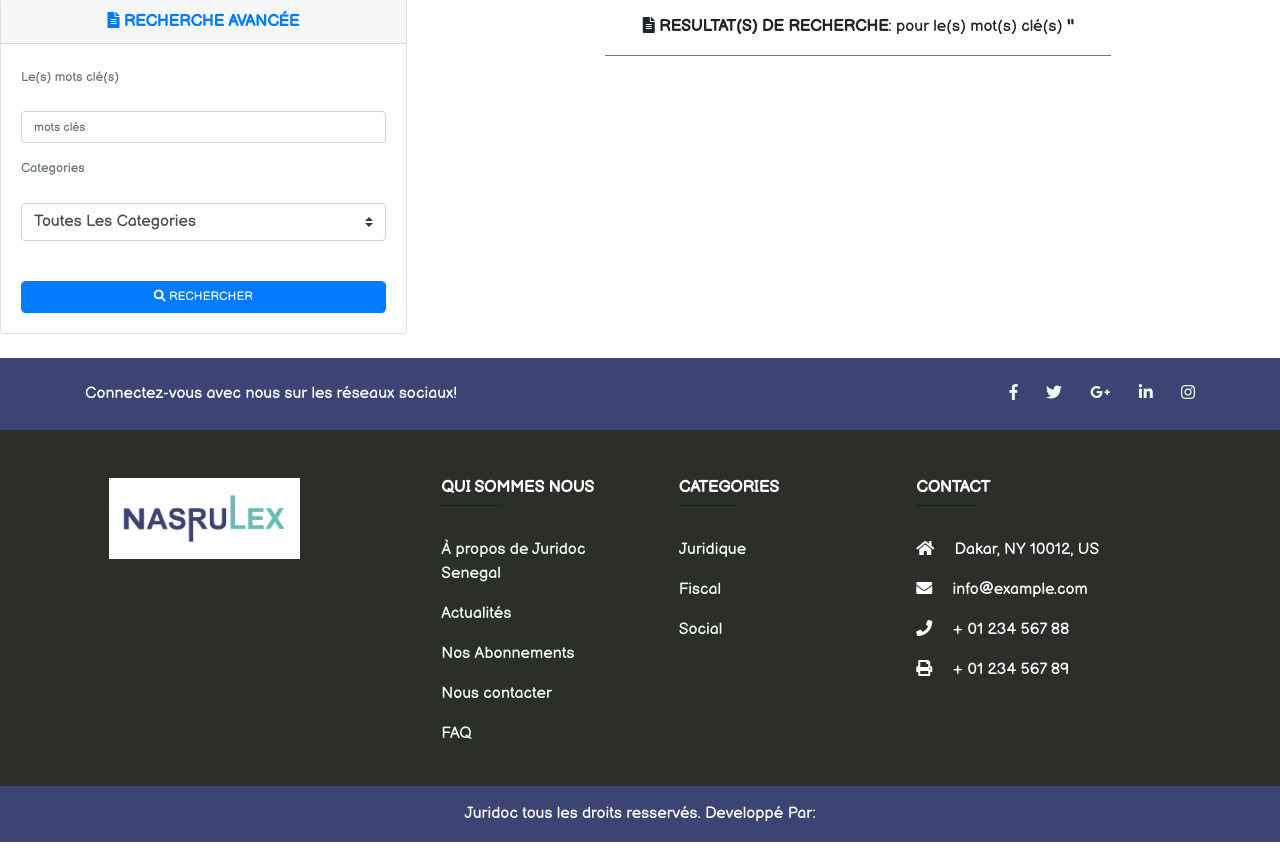
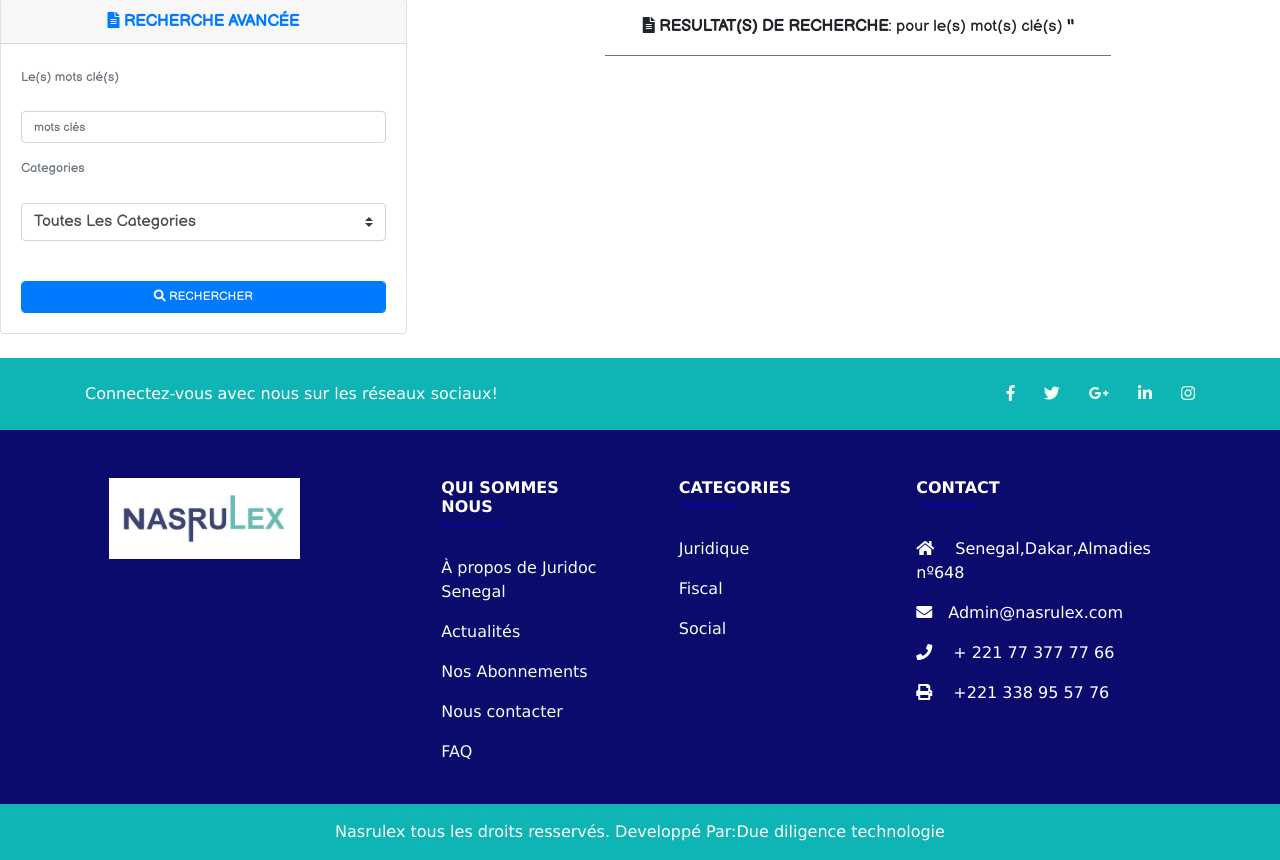
Before and after one commit to syakasamate/juriDoc, a Symfony app: template templates/home/try.html.twig in a window 1280 px wide. Shown: the part 192-1052 px from the top of the page. Run offline with Twig, Linux system fonts and the light colour scheme; the template is opened without the code that fills it, so the values that code supplies are empty; some libraries are stand-ins or nearby versions.

Commit message:
premiere

```diff
--- a/public/style.css
+++ b/public/style.css
@@ -222,6 +222,7 @@
 
                         input.form-check-input {
                             padding: 50%;
+                            background-color: Cobalt rgb(15, 180, 180);
                         }
 
                         a {
@@ -289,3 +290,7 @@
                             margin-bottom: -10%;
                             padding-bottom: 20%;
                         }
+
+                        .font-small {
+                            font-family: Verdana, Geneva, Tahoma, sans-serif;
+                        }
--- a/templates/base.html.twig
+++ b/templates/base.html.twig
@@ -171,8 +171,8 @@
 
 {% block body %} {% endblock %} {% block footer %}
 <!-- Footer -->
-<footer style="background-color: 	rgb(44, 46, 42);" class="  page-footer font-small  text-white ">
-    <div style="background-color: #3c4474;">
+<footer style="background-color: 	rgb(11, 11, 109);" class="  page-footer font-small  text-white ">
+    <div style="background-color: rgb(15, 180, 180);">
         <div class="container">
             <!-- Grid row-->
             <div class="row py-4 d-flex align-items-center ">
@@ -284,13 +284,13 @@
                 <h6 class="text-uppercase font-weight-bold">Contact</h6>
                 <hr class="deep-purple accent-2 mb-4 mt-0 d-inline-block mx-auto" style="width: 60px;">
                 <p>
-                    <i class="fas fa-home mr-3"></i> Dakar, NY 10012, US</p>
+                    <i class="fas fa-home mr-3"></i> Senegal,Dakar,Almadies nº648</p>
                 <p>
-                    <i class="fas fa-envelope mr-3"></i> info@example.com</p>
+                    <i class="fas fa-envelope mr-3"></i>Admin@nasrulex.com</p>
                 <p>
-                    <i class="fas fa-phone mr-3"></i> + 01 234 567 88</p>
+                    <i class="fas fa-phone mr-3"></i> + 221 77 377 77 66</p>
                 <p>
-                    <i class="fas fa-print mr-3"></i> + 01 234 567 89</p>
+                    <i class="fas fa-print mr-3"></i> +221 338 95 57 76 </p>
 
             </div>
             <!-- Grid column -->
@@ -302,7 +302,7 @@
     <!-- Footer Links -->
 
     <!-- Copyright -->
-    <div style="background-color: #3c4474;" class="text-center py-3">{{ date }} Juridoc tous les droits resservés. Developpé Par:
+    <div style="background-color: rgb(15, 180, 180);" class="text-center py-3">{{ date }} Nasrulex tous les droits resservés. Developpé Par:Due diligence technologie
     </div>
     <!-- Copyright -->
 
```
